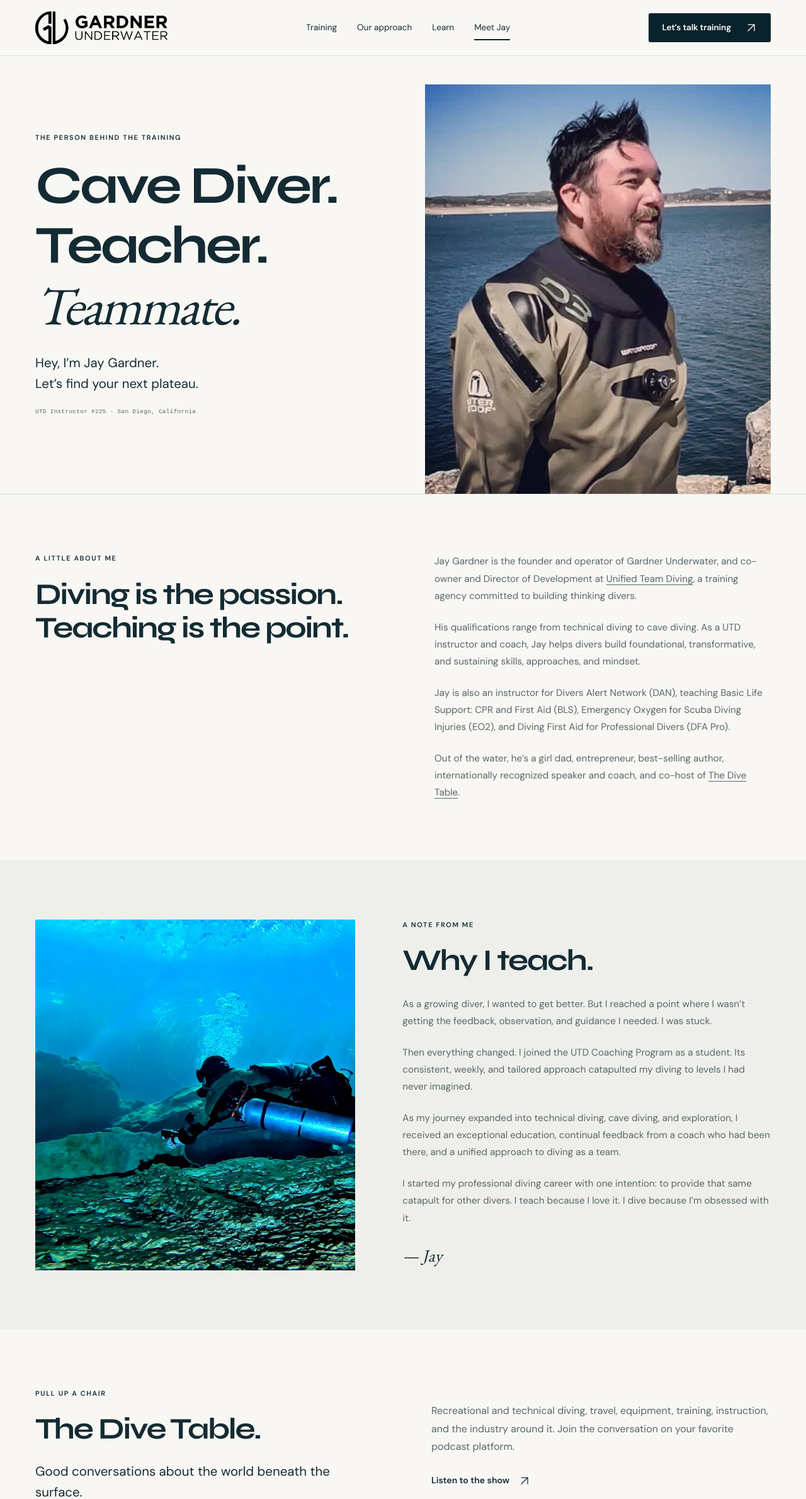
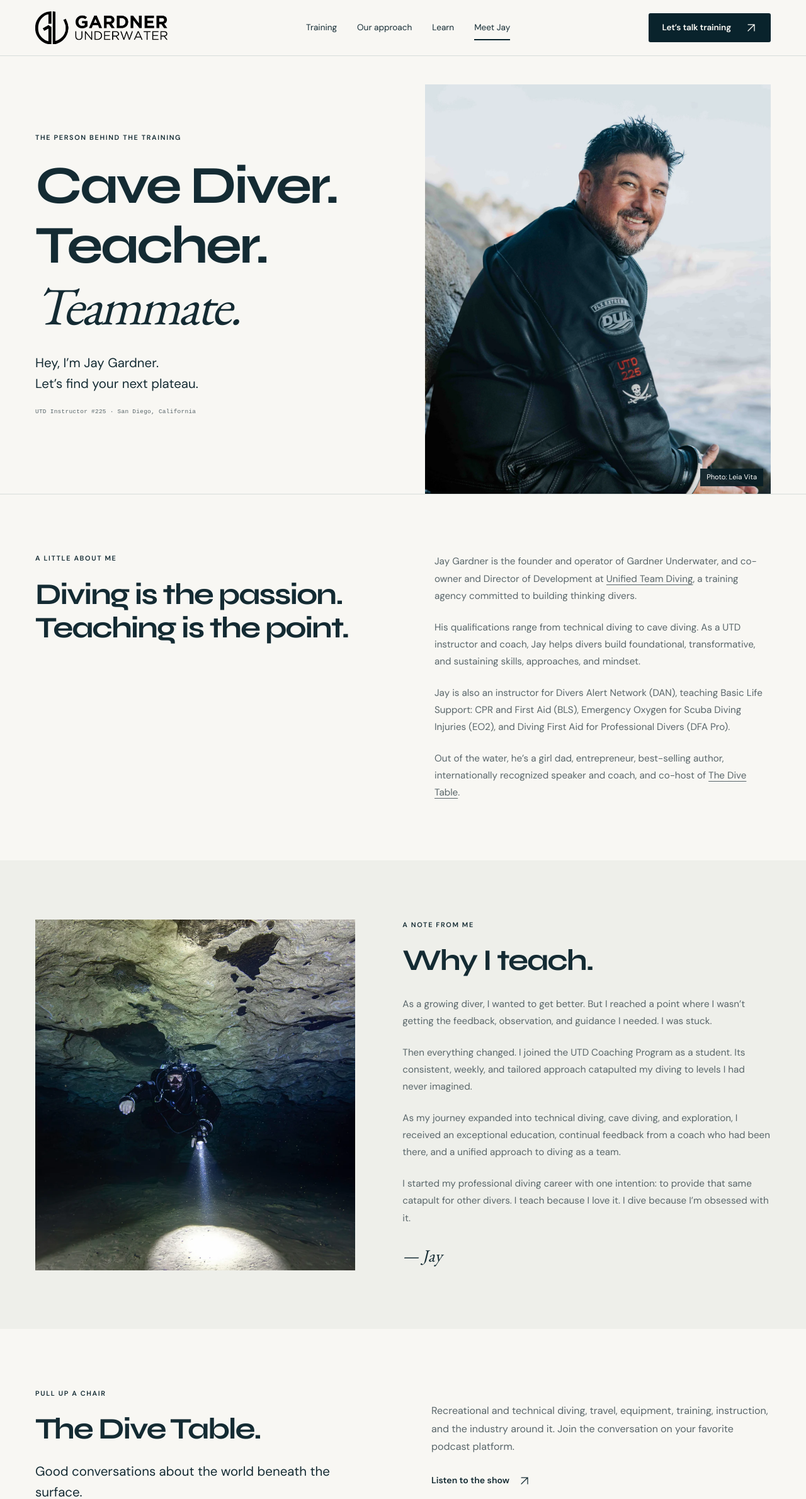
Before and after one commit to jeremiahrgardner/gardnerunderwater, a Next.js app: page /about in a window 1280 px wide. Shown: the top 2380 px of the page at 63% size. Built offline with nearby package versions, Linux system fonts and the light colour scheme.

Commit message:
Use selected portrait and cave photograph on About page

```diff
--- a/app/about/page.tsx
+++ b/app/about/page.tsx
@@ -38,12 +38,13 @@ export default function AboutPage() {
           </div>
           <div className="about-portrait">
             <Image
-              src="/photos/jay-gardner-shore.webp"
-              alt="Jay Gardner in his drysuit beside the water"
+              src="/photos/jay-gardner-leia-vita.webp"
+              alt="Jay Gardner smiling in his drysuit beside the water"
               fill
               sizes="(max-width: 760px) 100vw, 45vw"
               priority
             />
+            <span className="portrait-credit">Photo: Leia Vita</span>
           </div>
         </div>
       </section>
@@ -101,8 +102,8 @@ export default function AboutPage() {
         <div className="container note-grid">
           <div className="note-photo">
             <Image
-              src="/photos/cavern-diving.webp"
-              alt="A diver in horizontal trim beneath a sunlit cavern entrance"
+              src="/photos/cave-diving-artwork-2.webp"
+              alt="A cave diver beneath a limestone ceiling, illuminating the passage with a primary light"
               fill
               sizes="(max-width: 760px) 100vw, 40vw"
             />
--- a/app/editorial.css
+++ b/app/editorial.css
@@ -1714,3 +1714,7 @@
 .instructor-surface-photo > img { object-fit: contain; object-position: center; }
 .training-expedition-photo { height: clamp(300px, 42vw, 600px); }
 .training-expedition-photo > img { object-position: center 60%; }
+
+.about-portrait img { object-position: center 32%; }
+.portrait-credit { position: absolute; right: 12px; bottom: 12px; padding: 6px 10px; background: rgba(8, 30, 38, .9); color: #fff; font-size: .7rem; line-height: 1.4; }
+.note-photo img { object-position: center; }
--- a/lib/site.ts
+++ b/lib/site.ts
@@ -37,7 +37,7 @@ export const personSchema = {
   "@type": "Person",
   "@id": `${site.url}/about#jeremiah-gardner`,
   name: "Jeremiah Gardner",
-  image: absoluteUrl("/photos/jay-gardner-shore.webp"),
+  image: absoluteUrl("/photos/jay-gardner-leia-vita.webp"),
   jobTitle: "UTD scuba instructor",
   worksFor: { "@id": `${site.url}/#organization` },
   sameAs: ["https://jeremiahgardner.com", "https://x.com/JeremiahGardner"],
```
Also changed, not shown: public/photos/cave-diving-artwork-2.webp (added), public/photos/jay-gardner-leia-vita.webp (added), 3 other files (tests, documents, lock files or other folders).
